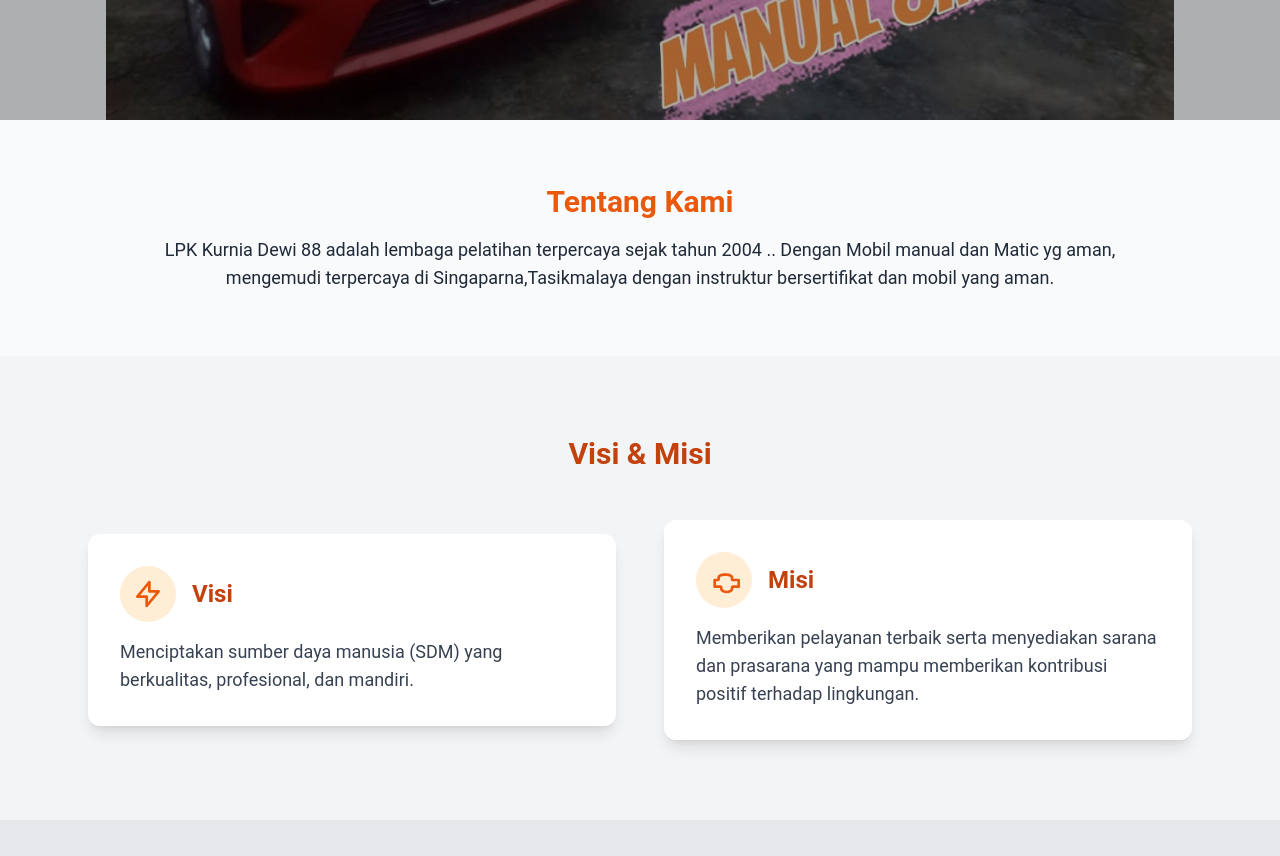
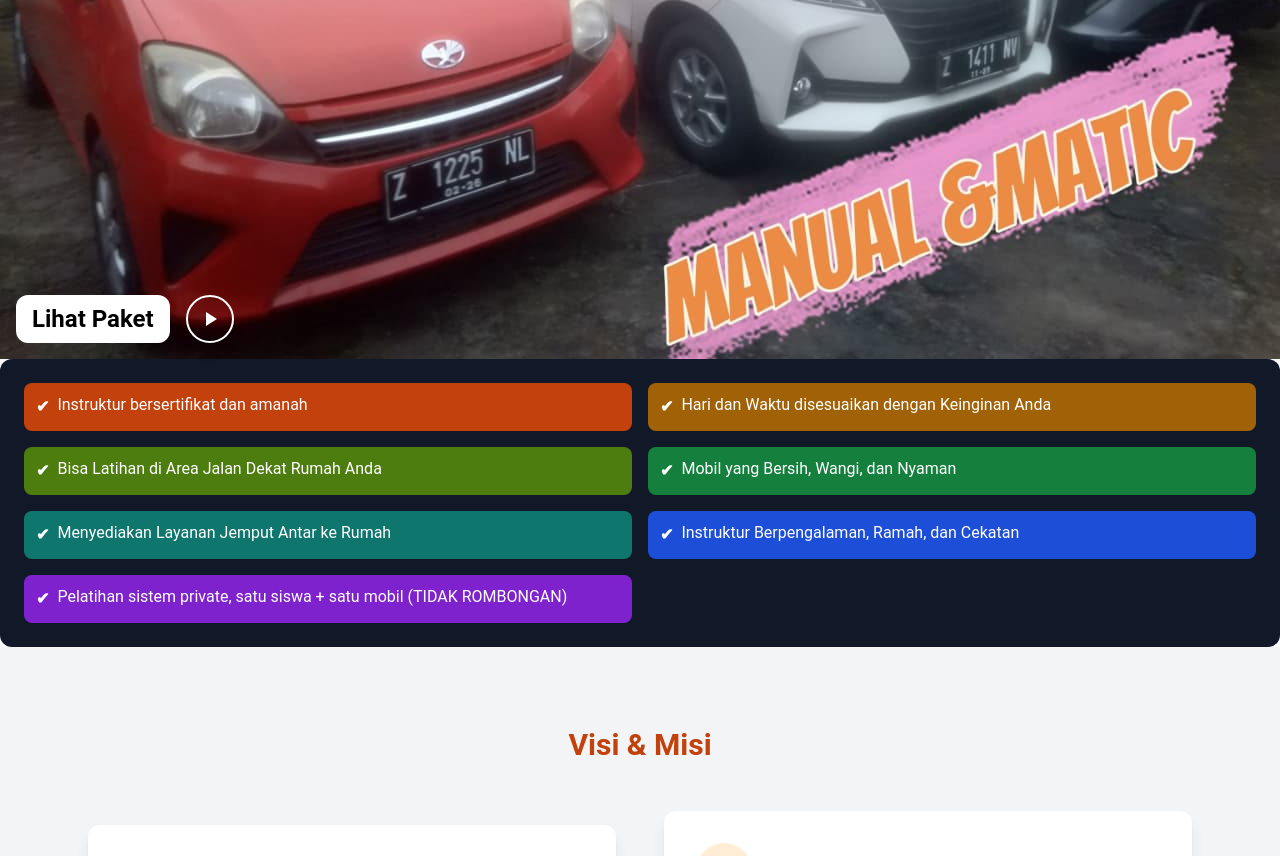
Before and after one commit to DanzPratama/kursusmengemudi, a plain HTML site: page index.html in a window 1280 px wide. Shown: the part 680-1536 px from the top of the page. Drawn offline with nearby package versions, Linux system fonts and the light colour scheme.

Commit message:
Update index.html

```diff
--- a/index.html
+++ b/index.html
@@ -139,29 +139,110 @@ body {
       </ul>
     </div>
   </nav>
+  <section class="w-full">
+  <!-- Gambar dan Judul -->
+  <div class="relative pt-20">
+  <img src="./danz-img/bg2.jpg" alt="Kursus Mengemudi"
+       class="background-size: contain; background-position: center; background-repeat: no-repeat; w-full h-50 object-cover" />
+
+  <div class="absolute bottom-4 left-4 flex space-x-4">
+    <a href="#paket">
+      <div class="rounded-xl transition bg-white text-black text-2xl font-bold px-4 py-2 hover:bg-gray-200 cursor-pointer">
+        Lihat Paket
+      </div>
+    </a>
+
+    <!-- Tombol Play Video -->
+<button
+  id="play-video-btn"
+  class="rounded-full border-2 border-white bg-transparent text-white w-12 h-12 flex items-center justify-center cursor-pointer shadow-lg"
+  aria-label="Play Video"
+>
+  <!-- Icon play (segitiga) -->
+  <svg class="w-6 h-6" fill="currentColor" viewBox="0 0 24 24">
+    <path d="M8 5v14l11-7z" />
+  </svg>
+</button>
+
+  </div>
+</div>
+
+<!-- Informasi Layanan -->
+<div class="grid grid-cols-1 md:grid-cols-2 gap-4 bg-gray-900 p-6 rounded-xl">
+  <div class="flex items-start space-x-2 bg-orange-700 p-3 rounded-lg shadow-sm">
+    <span class="text-white font-bold">✔</span>
+    <p class="text-white leading-tight m-0">Instruktur bersertifikat dan amanah</p>
+  </div>
+  <div class="flex items-start space-x-2 bg-yellow-700 p-3 rounded-lg shadow-sm">
+    <span class="text-white font-bold">✔</span>
+    <p class="text-white leading-tight m-0">Hari dan Waktu disesuaikan dengan Keinginan Anda</p>
+  </div>
+  <div class="flex items-start space-x-2 bg-lime-700 p-3 rounded-lg shadow-sm">
+    <span class="text-white font-bold">✔</span>
+    <p class="text-white leading-tight m-0">Bisa Latihan di Area Jalan Dekat Rumah Anda</p>
+  </div>
+  <div class="flex items-start space-x-2 bg-green-700 p-3 rounded-lg shadow-sm">
+    <span class="text-white font-bold">✔</span>
+    <p class="text-white leading-tight m-0">Mobil yang Bersih, Wangi, dan Nyaman</p>
+  </div>
+  <div class="flex items-start space-x-2 bg-teal-700 p-3 rounded-lg shadow-sm">
+    <span class="text-white font-bold">✔</span>
+    <p class="text-white leading-tight m-0">Menyediakan Layanan Jemput Antar ke Rumah</p>
+  </div>
+  <div class="flex items-start space-x-2 bg-blue-700 p-3 rounded-lg shadow-sm">
+    <span class="text-white font-bold">✔</span>
+    <p class="text-white leading-tight m-0">Instruktur Berpengalaman, Ramah, dan Cekatan</p>
+  </div>
+  <div class="flex items-start space-x-2 bg-purple-700 p-3 rounded-lg shadow-sm">
+    <span class="text-white font-bold">✔</span>
+    <p class="text-white leading-tight m-0">Pelatihan sistem private, satu siswa + satu mobil (TIDAK ROMBONGAN)</p>
+  </div>
+</div>
 
 
-  <!-- Hero -->
-  <section class="relative h-screen bg-cover bg-center flex items-center justify-center" style="background-image: url('./danz-img/bg2.jpg'); background-size: contain; background-position: center; background-repeat: no-repeat;">
+<!-- Modal embed YouTube (hidden by default) -->
+<div id="video-modal" class="fixed inset-0 bg-black bg-opacity-75 flex items-center justify-center hidden">
+  <div class="bg-white rounded-lg p-4 max-w-3xl w-full relative">
+    <button id="close-modal" class="absolute top-2 right-2 text-black text-2xl font-bold cursor-pointer">&times;</button>
+    <iframe
+      id="youtube-embed"
+      width="100%"
+      height="720"
+      src="https://www.youtube.com/embed/vkL7LmcubyQ"
+      title="YouTube video player"
+      frameborder="0"
+      allow="accelerometer; autoplay; clipboard-write; encrypted-media; gyroscope; picture-in-picture"
+      allowfullscreen
+    ></iframe>
+  </div>
+</div>
 
+<script>
+  const playBtn = document.getElementById('play-video-btn');
+  const modal = document.getElementById('video-modal');
+  const closeBtn = document.getElementById('close-modal');
 
-    <div class="absolute inset-0 bg-black opacity-30"></div>
-    <div class="relative z-10 text-center text-white px-6">
-      <!-- <h2 class="text-4xl md:text-6xl font-bold mb-4">Belajar Mengemudi Mudah dan Efektif</h2>
-      <p class="text-lg md:text-xl mb-6">Bersama Lpk Kurnia Dewi Jadi lah pelopor pengemudi yang handal</p> -->
-      <a href="#paket" class="bg-orange-600 hover:bg-orange-700 text-white px-6 py-3 rounded-xl transition">Lihat Paket Kursus</a>
-    </div>
-  </section>
+  playBtn.addEventListener('click', () => {
+    modal.classList.remove('hidden');
+  });
+
+  closeBtn.addEventListener('click', () => {
+    modal.classList.add('hidden');
+  });
+
+  // Optional: close modal when clicking outside video
+  modal.addEventListener('click', (e) => {
+    if (e.target === modal) {
+      modal.classList.add('hidden');
+    }
+  });
+</script>
+
 
 
   <!-- Tentang -->
-  <section id="tentang" class="py-16 bg-gray-50" data-aos="fade-up" data-aos-duration="1000">
-    <div class="max-w-5xl mx-auto px-6 text-center">
-      <h3 class="text-3xl font-bold text-orange-600 mb-4">Tentang Kami</h3>
-      <p class="text-lg">LPK Kurnia Dewi 88 adalah lembaga pelatihan terpercaya sejak tahun 2004 ..
-        Dengan Mobil manual dan Matic yg aman, mengemudi terpercaya di Singaparna,Tasikmalaya dengan instruktur bersertifikat dan mobil yang aman.</p>
-    </div>
-  </section>
+
+
 
   <!-- Visi dan Misi -->
 <section id="visi-misi" class="py-20 bg-gray-100" data-aos="fade-up" data-aos-duration="1000">
```
